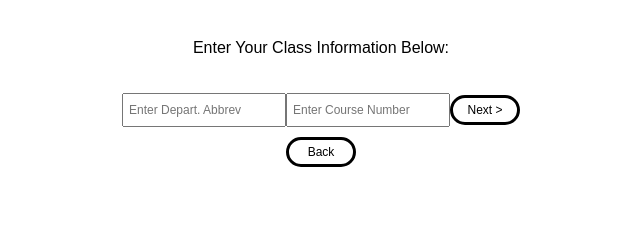
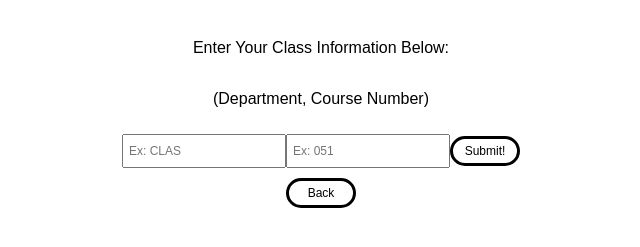
Before and after one commit to meganzhang88/LearnTogether, a website with bundled scripts: page class-form.html in a window 1280 px wide. Shown: the part 61-308 px from the top of the page, without its empty margins (319-959 px from the left). Built offline with nearby package versions, Linux system fonts and the light colour scheme.

Commit message:
updated form

```diff
--- a/class-form.html
+++ b/class-form.html
@@ -14,12 +14,14 @@
                 <div>
                     <!-- tell the user Hello by calling their name form Person object-->
                     <p>Enter Your Class Information Below:</p>
+                    <div id="course-det"><p id="course-det">(Department, Course Number)</p></div>
+
                 </div>
                 <div class="class-form" id="class-form">
-                        <form class="class-form" id="class-form" action="#">
-                                <input class="deptabr-input" type="text" id="dept-abrv" placeholder="Enter Depart. Abbrev">
-                                <input class="coursenum-input" type="text" id="course-num" placeholder="Enter Course Number">
-                                <button type="submit" class="name-button" id="submit-class">Next ></button>
+                        <form class="class-form" id="class-form" action="#" onsubmit="return doSomething()">
+                                <input class="deptabr-input" type="text" id="dept-abrv" placeholder="Ex: CLAS">
+                                <input class="coursenum-input" type="text" id="course-num" placeholder="Ex: 051">
+                                <button type="submit" class="submit-button" id="submit-class">Submit!</button>
                             </form>
                 </div>
                 <div class="backbutton" id="back-button">
@@ -27,7 +29,12 @@
                 </div>
             </div>
 
-
+            <script>
+                function doSomething() {
+                    alert("Form submitted!");
+                    return false;
+                }
+            </script>
 
 
 
--- a/style.css
+++ b/style.css
@@ -8,6 +8,11 @@ p {
     text-align: center;
     background-image: -webkit-radial-gradient(0.333);
     padding-top: 20px;
+}
+
+#course-det {
+    padding-top: 0.5px;
+    padding-bottom: 0px;
 }
 
 #back-button {
@@ -35,7 +40,7 @@ input {
     cursor: pointer;
  }
  form {
-    padding-top: 20px;
+    padding-top: 10px;
     display: flex;
     align-items: center;
     justify-content: center;
```
